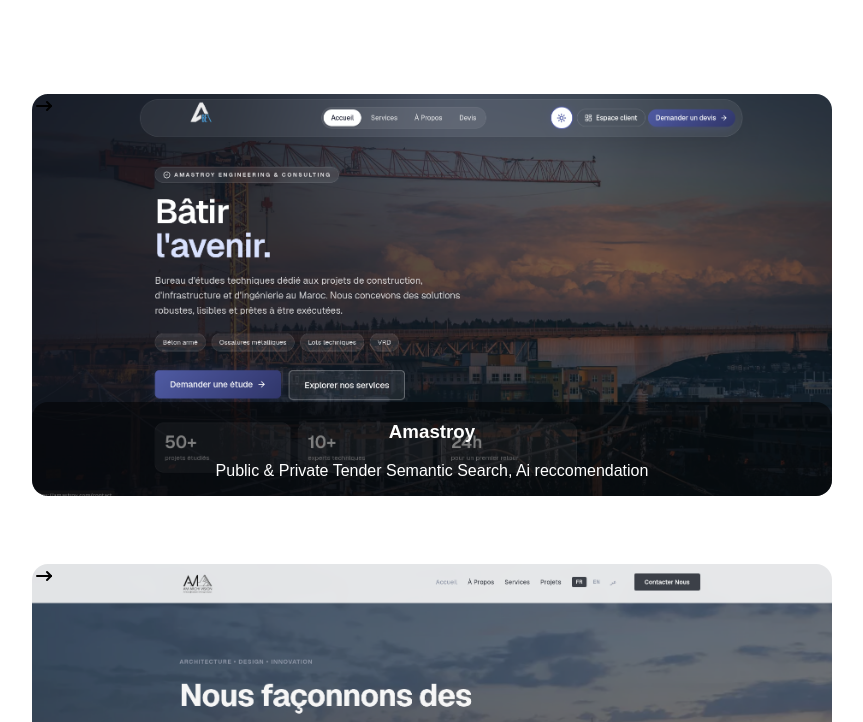
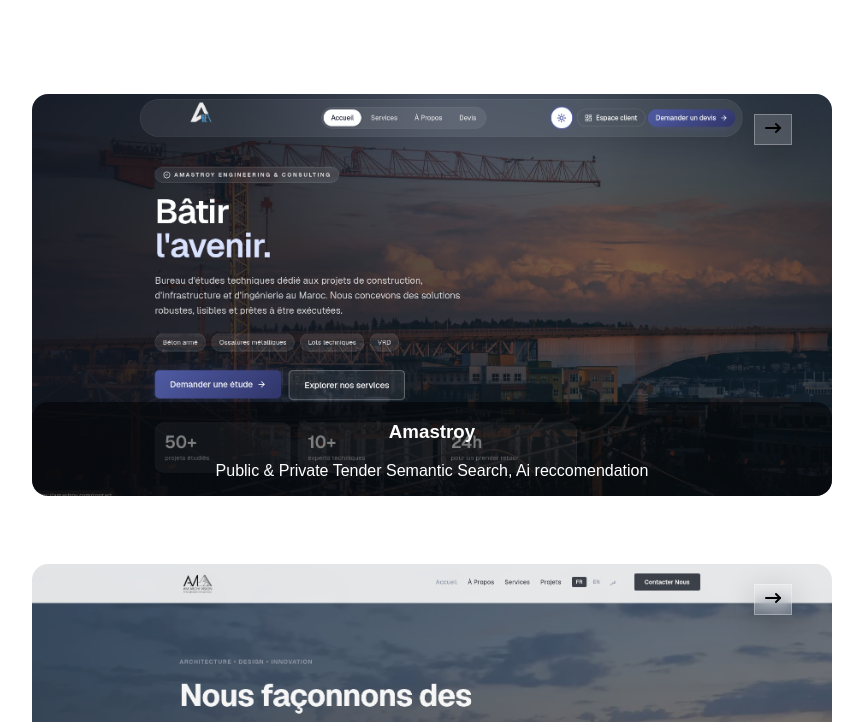
Before and after one commit to Alilacream/Portfolio, a React app: page / in a window 1280 px wide. Shown: the part 1113-1835 px from the top of the page, without its empty margins (208-1071 px from the left). Built offline with nearby package versions, Linux system fonts and the light colour scheme; the HTML template or start-up script is replaced by a standard one.

Commit message:
Design done, mainly everything i wanted to do has been done
Todo:
- Ui Enhancements
- Making fun 3D models in the site :P
- Hosting the site using aws services to learn about hosting, cuz why
not

```diff
--- a/src/component/Projects.jsx
+++ b/src/component/Projects.jsx
@@ -7,7 +7,11 @@
   const DomDisplay = projects.map(project => (
     <div className="project">
 
-      {project.launch?.trim() && <IconArrowNarrowRight onClick={() => CheckWebsite(project.launch)} className='arrow-link' />}
+      {project.launch?.trim() &&
+        <button type="submit" className='glass-button' check={project.name}>
+          <IconArrowNarrowRight onClick={() => CheckWebsite(project.launch)} className='arrow-link' />
+        </button>
+      }
       <img src={project.image} className='project-image' />
       <div className='project-text-container'>
 
--- a/src/component/ui/Link.jsx
+++ b/src/component/ui/Link.jsx
@@ -6,13 +6,13 @@
 
   return (
     <div className="my-links">
-      <a data-social="mail" style={{ "--acent-color": "red" }} href={molsite.email}>
+      <a data-social="Mail" style={{ "--acent-color": "red" }} href={molsite.email}>
         <IconMail className="email" />
       </a>
-      <a data-social="github" style={{ "--acent-color": "#333" }} href={molsite.github}>
+      <a data-social="Github" style={{ "--acent-color": "#333" }} href={molsite.github}>
         <IconBrandGithub className="github" />
       </a>
-      <a data-social="linkedin" style={{ "--acent-color": "#106bff" }} href={molsite.linkdin}>
+      <a data-social="Linkedin" style={{ "--acent-color": "#106bff" }} href={molsite.linkdin}>
         <IconBrandLinkedin className="linkedin" />
       </a>
     </div>
--- a/src/style/Me.css
+++ b/src/style/Me.css
@@ -1,16 +1,15 @@
+/* ===== Base = MOBILE ===== */
 .me {
   background-color: #000000;
   box-sizing: border-box;
   display: flex;
-  width: 350px;
   flex-direction: column;
   align-items: center;
+
+    width: 450px;
   padding: 30px 20px;
-  justify-items: center;
   border-radius: 20px;
-  position: fixed;
-  top: 77px;
-  left: 45px;
+  position: static;   /* mobile: in normal flow */
 }
 
 .me-info {
@@ -19,13 +18,15 @@
   align-items: center;
   gap: 30px;
   color: white;
+}
 
+/* ===== 480px and up = DESKTOP ===== */
+@media (min-width: 780px) {
+  .me {
+    position: fixed;
+    top: 77px;
+    left: 45px;
+    width: 450px;
+  width: 350px;
+  }
 }
-@media(max-width: 480px)
-.me {
-  display:flex;
-  align-items: center;
-  justify-content: center;
-  width: 1fr;
-  height: 1fr;
-}
--- a/src/style/Project.css
+++ b/src/style/Project.css
@@ -14,6 +14,7 @@
   border-radius:1em;
   height: 20em;
   display:grid;
+  position: relative;
 }
 .project > h1 {
     align-self: end;
@@ -45,6 +46,20 @@
   display:flex;
   justify-content: center;
 }
-.arrow-link {
+
+.glass-button{
+  background: rgba(255, 255, 255, 0.15);
+  backdrop-filter: blur(10px);
+  -webkit-backdrop-filter: blur(10px);
+  border: 1px solid rgba(255, 255, 255, 0.3);
+  box-shadow: 0 8px 32px rgba(0, 0, 0, 0.2);
   position: absolute;
+  top:20px;
+  right: 5%;
 }
+
+.glass-button:hover {
+  content: attr("check");
+  border-radius: 50%;
+  transition: 200ms ease;
+}
```
